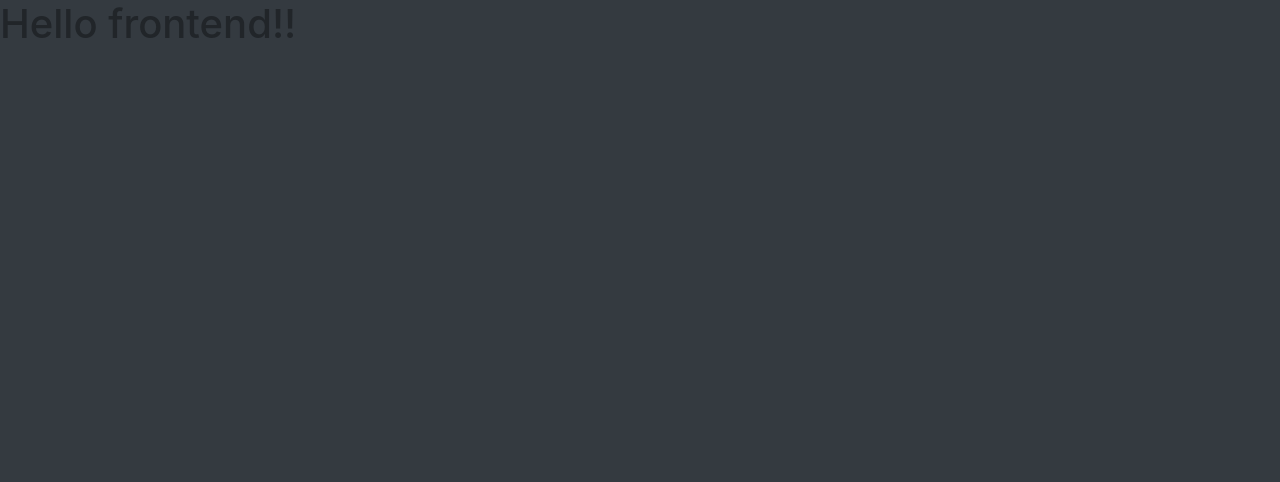
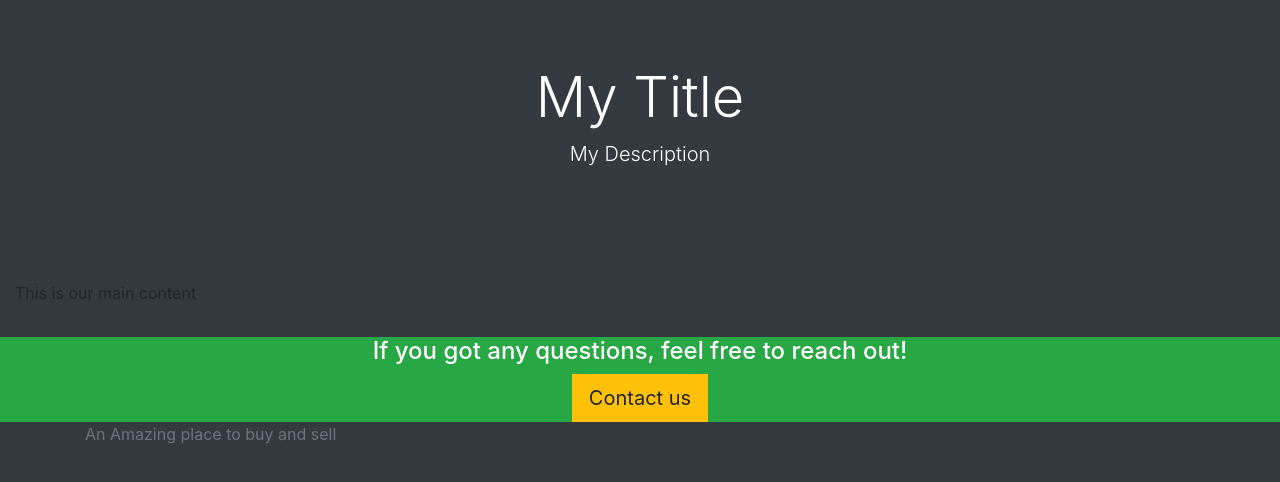
Before and after one commit to nagaveda/ecommerce-frontend, a React (Create React App) app: page / in a window 1280 px wide. Shown: the top 482 px of the page. Built offline with nearby package versions, Linux system fonts and the light colour scheme.

Commit message:
Added header and footer basic versions and minor stylings and configured backend env variables

```diff
--- /dev/null
+++ b/src/backend.js
@@ -0,0 +1 @@
+export const API = process.env.REACT_APP_BACKEND;
--- a/src/core/Base.js
+++ b/src/core/Base.js
@@ -0,0 +1,26 @@
+import React from 'react'
+
+const Base = () =>  (
+    <div>
+        <div className="container-fluid">
+            <div className="jumbotron bg-dark text-white text-center">
+                <h2 className="display-4">My Title</h2>
+                <p className="lead">My Description</p>
+            </div>
+            <p>This is our main content</p>
+        </div>
+        <footer className="footer bg-dark mt-auto py-3">
+            <div className="container-fluid bg-success text-white text-center">
+                <h4>If you got any questions, feel free to reach out!</h4>
+                <button className="btn btn-warning btn-lg">Contact us</button>
+            </div>
+            <div className="container">
+                <span className="text-muted">
+                    An Amazing place to buy and sell
+                </span>
+            </div>
+        </footer>
+    </div>
+)
+
+export default Base;
--- a/src/core/Home.js
+++ b/src/core/Home.js
@@ -1,10 +1,14 @@
 import React from 'react'
 import '../styles.css';
+import {API} from '../backend';
 
 export default function Home() {
     return (
         <div>
-            <h1>Hello frontend!!</h1>
+            <h1>Hello frontend!!
+            {API}
+
+            </h1>
         </div>
     )
 }
--- a/src/index.js
+++ b/src/index.js
@@ -1,5 +1,5 @@
 import React from 'react';
 import ReactDom from 'react-dom'
 import Routes from './Routes';
-
-ReactDom.render(<Routes/>, document.getElementById("root"));
+import Base from './core/Base';
+ReactDom.render(<Base/>, document.getElementById("root"));
```
Also changed, not shown: 1 other file (tests, documents, lock files or other folders).
